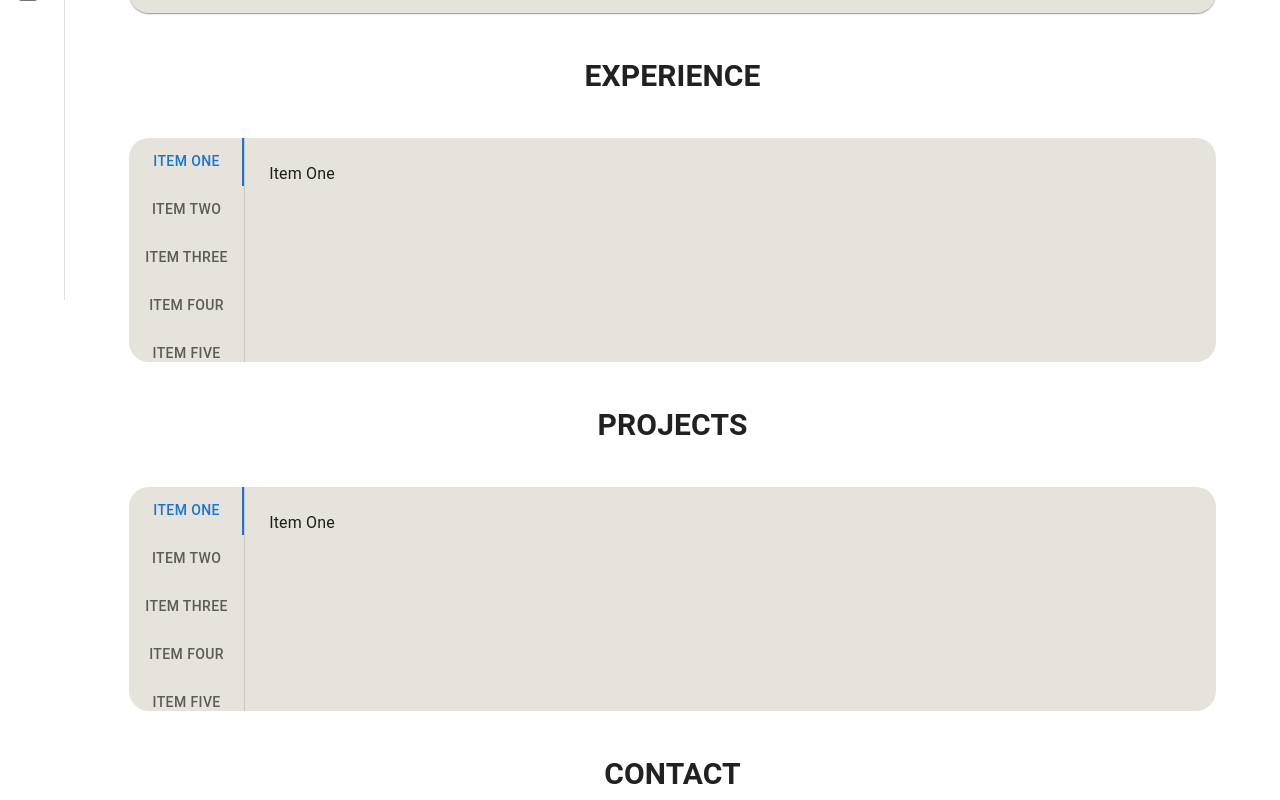
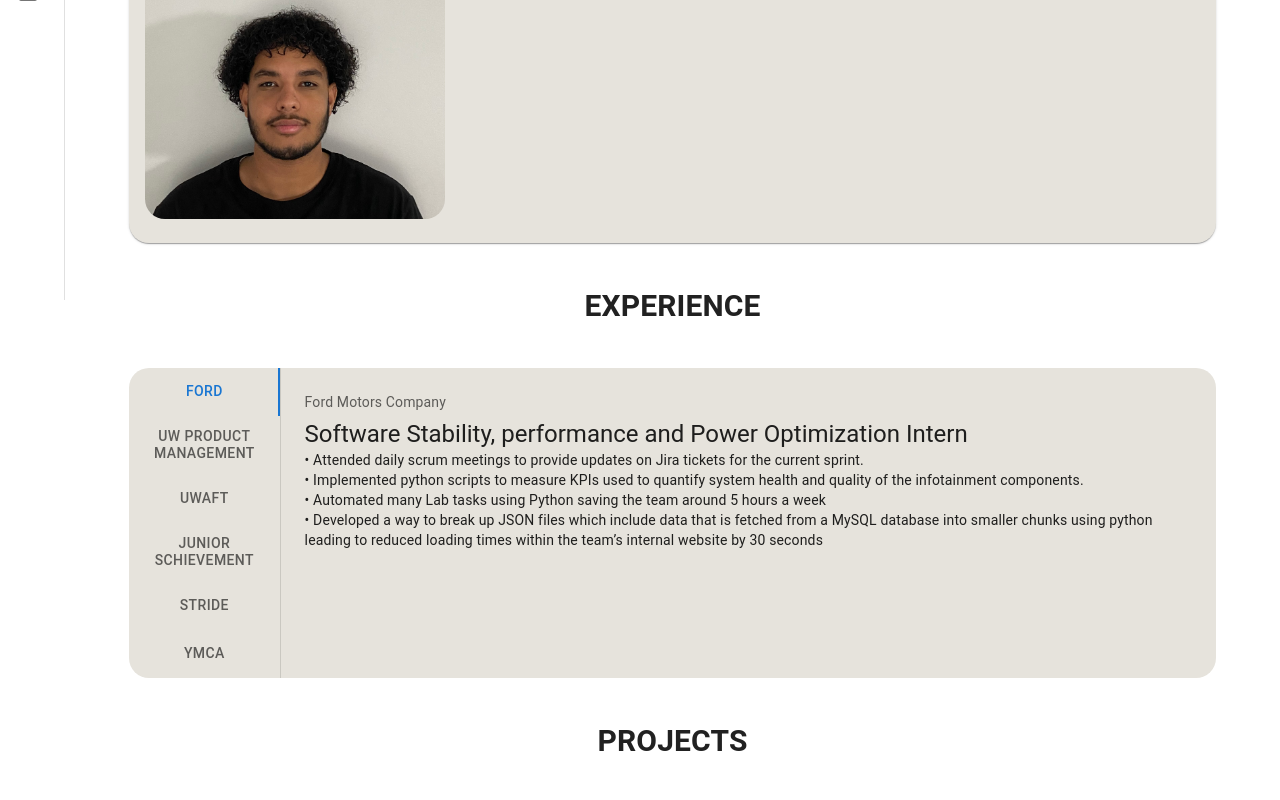
Before and after one commit to youngahmedd/PersonalWebsite, a React (Create React App) app in the folder my-app/: page / in a window 1280 px wide. Shown: the part 500-1300 px from the top of the page. Built offline with nearby package versions, Linux system fonts and the light colour scheme; a web font is replaced by a local one.

Commit message:
added experience and project titles

```diff
--- a/my-app/src/components/Card.jsx
+++ b/my-app/src/components/Card.jsx
@@ -24,7 +24,7 @@ export default function BasicCard() {
     <Card sx={{ minWidth: 300, borderRadius: '20px', backgroundColor: '#e6e3dc', minheight: 300, m: '40px' }}>
     <Grid2 container spacing={2}>
     <Grid2 item>
-    <Box sx={{ display: 'flex', flexDirection: 'column', maxWidth: 500 }}>
+    <Box sx={{ display: 'flex', flexDirection: 'column', maxWidth: 800 }}>
       <CardContent>
         <Typography sx={{ fontSize: 14 }} color="text.secondary" gutterBottom>
           About Me
@@ -48,7 +48,7 @@ export default function BasicCard() {
       </Box>
       </Grid2>
       <Grid2 item>
-      <Box sx={{ display: 'flex', flexDirection: 'column', justifyContent: "center" }}>
+      <Box sx={{ display: 'flex', flexDirection: 'row', justifyContent: "center" }}>
       <CardContent>
       <CardMedia
         component="img"
--- a/my-app/src/components/ExperienceTable.jsx
+++ b/my-app/src/components/ExperienceTable.jsx
@@ -25,6 +25,15 @@ function TabPanel(props) {
   );
 }
 
+const bull = (
+  <Box
+    component="span"
+    sx={{ display: 'inline-block', mx: '2px', transform: 'scale(0.8)' }}
+  >
+    •
+  </Box>
+);
+
 TabPanel.propTypes = {
   children: PropTypes.node,
   index: PropTypes.number.isRequired,
@@ -48,7 +57,7 @@ export default function VerticalTabs() {
   return (
     <div className="cards">
     <Box
-      sx={{ flexGrow: 1, bgcolor: 'background.paper', display: 'flex', height: 224, borderRadius: '20px', backgroundColor: '#e6e3dc', m: '40px' }}
+      sx={{ flexGrow: 1, bgcolor: 'background.paper', display: 'flex', minHeight: 224, borderRadius: '20px', backgroundColor: '#e6e3dc', m: '40px' }}
     >
       <Tabs
         orientation="vertical"
@@ -58,19 +67,47 @@ export default function VerticalTabs() {
         aria-label="Vertical tabs example"
         sx={{ borderRight: 1, borderColor: 'divider' }}
       >
-        <Tab label="Item One" {...a11yProps(0)} />
-        <Tab label="Item Two" {...a11yProps(1)} />
-        <Tab label="Item Three" {...a11yProps(2)} />
-        <Tab label="Item Four" {...a11yProps(3)} />
-        <Tab label="Item Five" {...a11yProps(4)} />
-        <Tab label="Item Six" {...a11yProps(5)} />
-        <Tab label="Item Seven" {...a11yProps(6)} />
+        <Tab label="Ford" {...a11yProps(0)} />
+        <Tab label="UW Product Management" {...a11yProps(1)} />
+        <Tab label="UWAFT" {...a11yProps(2)} />
+        <Tab label="Junior Schievement" {...a11yProps(3)} />
+        <Tab label="Stride" {...a11yProps(4)} />
+        <Tab label="YMCA" {...a11yProps(5)} />
       </Tabs>
       <TabPanel value={value} index={0}>
-        Item One
+      <Typography sx={{ fontSize: 14 }} color="text.secondary" gutterBottom>
+        Ford Motors Company
+        </Typography>
+        <Typography variant="h5" component="div">
+        Software Stability, performance and Power Optimization Intern
+        </Typography>
+        <Typography variant="body2">
+        • Attended daily scrum meetings to provide updates on Jira tickets for the current sprint.
+        <br></br>
+        • Implemented python scripts to measure KPIs used to quantify system health and quality of the infotainment
+        components.
+        <br></br>
+        • Automated many Lab tasks using Python saving the team around 5 hours a week
+        <br></br>
+        • Developed a way to break up JSON files which include data that is fetched from a MySQL database into
+          smaller chunks using python leading to reduced loading times within the team’s internal website by 30 seconds
+        </Typography>
       </TabPanel>
       <TabPanel value={value} index={1}>
-        Item Two
+      <Typography sx={{ fontSize: 14 }} color="text.secondary" gutterBottom>
+      University of Waterloo Product Management Club
+        </Typography>
+        <Typography variant="h5" component="div">
+        Logistics Director
+        </Typography>
+        <Typography variant="body2">
+        • Planned, executed, and followed up with the logistics for UW PM’s events such as mock interviews and ProdCon 2022
+        <br></br>
+        • Coordinated promotional campaigns with marketing to increase event attendance, with Mock Interviews receiving 50+ responses and Prodcon with 200+ applicants
+        <br></br>
+        • Attended weekly meetings, and set both personal and team goals to grow UW PM
+        <br></br>
+        </Typography>
       </TabPanel>
       <TabPanel value={value} index={2}>
         Item Three
@@ -84,9 +121,6 @@ export default function VerticalTabs() {
       <TabPanel value={value} index={5}>
         Item Six
       </TabPanel>
-      <TabPanel value={value} index={6}>
-        Item Seven
-      </TabPanel>
     </Box>
     </div>
   );
--- a/my-app/src/components/ProjectsTable.jsx
+++ b/my-app/src/components/ProjectsTable.jsx
@@ -57,13 +57,11 @@ export default function Projects() {
         aria-label="Vertical tabs example"
         sx={{ borderRight: 1, borderColor: 'divider' }}
       >
-        <Tab label="Item One" {...a11yProps(0)} />
-        <Tab label="Item Two" {...a11yProps(1)} />
-        <Tab label="Item Three" {...a11yProps(2)} />
-        <Tab label="Item Four" {...a11yProps(3)} />
-        <Tab label="Item Five" {...a11yProps(4)} />
-        <Tab label="Item Six" {...a11yProps(5)} />
-        <Tab label="Item Seven" {...a11yProps(6)} />
+        <Tab label="Personal Website" {...a11yProps(0)} />
+        <Tab label="Spotify Time Machine" {...a11yProps(1)} />
+        <Tab label="Personal Journal" {...a11yProps(2)} />
+        <Tab label="Find your Home" {...a11yProps(3)} />
+        <Tab label="Weather App" {...a11yProps(4)} />
       </Tabs>
       <TabPanel value={value} index={0}>
         Item One
@@ -80,12 +78,6 @@ export default function Projects() {
       <TabPanel value={value} index={4}>
         Item Five
       </TabPanel>
-      <TabPanel value={value} index={5}>
-        Item Six
-      </TabPanel>
-      <TabPanel value={value} index={6}>
-        Item Seven
-      </TabPanel>
     </Box>
   );
 }
```
